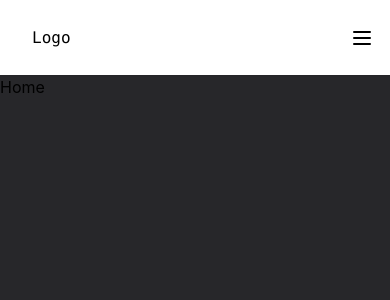
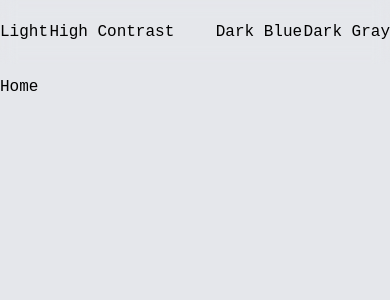
Before and after one commit to PranjalG1122/SwiftSongs, a React (Create React App) app: page / in a window 390 px wide. Shown: the top 300 px of the page. Built offline with nearby package versions, Linux system fonts and the light colour scheme.

Commit message:
Added Theme Changer

```diff
--- a/package.json
+++ b/package.json
@@ -8,6 +8,7 @@
     "@testing-library/user-event": "^13.5.0",
     "react": "^18.2.0",
     "react-dom": "^18.2.0",
+    "react-feather": "^2.0.10",
     "react-router-dom": "^6.4.3",
     "react-scripts": "5.0.1",
     "web-vitals": "^2.1.4"
--- a/public/index.html
+++ b/public/index.html
@@ -9,7 +9,7 @@
       name="description"
       content="Web site created using create-react-app"
     />
-    <link rel="apple-touch-icon" href="%PUBLIC_URL%/logo192.png" />
+    <!-- <link rel="apple-touch-icon" href="%PUBLIC_URL%/logo192.png" /> -->
     <!--
       manifest.json provides metadata used when your web app is installed on a
       user's mobile device or desktop. See https://developers.google.com/web/fundamentals/web-app-manifest/
--- a/src/components/Navbar.js
+++ b/src/components/Navbar.js
@@ -1,46 +1,49 @@
 import React from "react";
 
 export default function Navbar() {
+  const body = document.body;
+  if (localStorage.getItem("theme") === "dark") {
+    body.classList.add("dark");
+  } else if (localStorage.getItem("theme") === "blue") {
+    body.classList.add("blue");
+  } else if (localStorage.getItem("theme") === "gray") {
+    body.classList.add("gray");
+  }
+  function toggleLight() {
+    body.classList.remove("highcontrast");
+    body.classList.remove("darkblue");
+    body.classList.remove("darkgray");
+    localStorage.setItem("theme", "light");
+  }
+  function toggleHighContrast() {
+    body.classList.remove("darkblue");
+    body.classList.remove("darkgray");
+    body.classList.add("highcontrast");
+    localStorage.setItem("theme", "highcontrast");
+  }
+  function toggleDarkBlue() {
+    body.classList.remove("highcontrast");
+    body.classList.remove("darkgray");
+    body.classList.add("darkblue");
+    localStorage.setItem("theme", "darkblue");
+  }
+  function toggleDarkGray() {
+    body.classList.remove("highcontrast");
+    body.classList.remove("darkblue");
+    body.classList.add("darkgray");
+    localStorage.setItem("theme", "darkgray");
+  }
+
   return (
-    <div>
-      <nav
-        className="flex justify-between items-center h-16 bg-white text-black fixed min-h-[75px] top-0 right-0 left-0 shadow-sm font-mono"
-        role="navigation"
-      >
-        <a href="/" className="pl-8">
-          Logo
-        </a>
-        <div className="px-4 cursor-pointer md:hidden">
-          <svg
-            className="w-6 h-6"
-            fill="none"
-            stroke="currentColor"
-            viewBox="0 0 24 24"
-            xmlns="http://www.w3.org/2000/svg"
-          >
-            <path
-              strokeLinecap="round"
-              strokeLinejoin="round"
-              strokeWidth="2"
-              d="M4 6h16M4 12h16M4 18h16"
-            ></path>
-          </svg>
-        </div>
-        <div className="pr-8 md:block hidden">
-          <a href="/" className="p-4">
-            Home
-          </a>
-          <a href="/about" className="p-4">
-            About
-          </a>
-          <a href="/contact" className="p-4">
-            Contact
-          </a>
-          <a href="/signin" className="p-4">
-            Sign In
-          </a>
-        </div>
+    <>
+      <nav className="flex justify-between items-center h-16 backdrop-blur fixed top-0 right-0 left-0 ">
+        <button onClick={toggleLight}>Light</button>
+        <button onClick={toggleHighContrast} className="mr-10">
+          High Contrast
+        </button>
+        <button onClick={toggleDarkBlue}>Dark Blue</button>
+        <button onClick={toggleDarkGray}>Dark Gray</button>
       </nav>
-    </div>
+    </>
   );
 }
--- a/src/index.css
+++ b/src/index.css
@@ -4,11 +4,26 @@
 
 body {
   margin: 0;
-  font-family: -apple-system, BlinkMacSystemFont, "Segoe UI", "Roboto", "Oxygen",
+  /* font family mono */
+  font-family: "Roboto Mono", monospace;
+  /* font-family: -apple-system, BlinkMacSystemFont, "Segoe UI", "Roboto", "Oxygen",
     "Ubuntu", "Cantarell", "Fira Sans", "Droid Sans", "Helvetica Neue",
     sans-serif;
   -webkit-font-smoothing: antialiased;
-  -moz-osx-font-smoothing: grayscale;
+  -moz-osx-font-smoothing: grayscale; */
+  background-color: #e5e7eb;
+}
+body.highcontrast {
+  background-color: #000;
+  color: #fff;
+}
+body.darkblue {
+  background-image: linear-gradient(#1e293b, #0f172a);
+  color: #fff;
+}
+body.darkgray {
+  background-image: linear-gradient(#27272a, #18181b);
+  color: #fff;
 }
 
 code {
--- a/src/index.js
+++ b/src/index.js
@@ -7,7 +7,7 @@ import reportWebVitals from "./reportWebVitals";
 const root = ReactDOM.createRoot(document.getElementById("root"));
 root.render(
   <React.StrictMode>
-    <div className="min-h-screen flex flex-col items-center bg-zinc-800">
+    <div className="min-h-screen flex flex-col items-center">
       <App />
     </div>
   </React.StrictMode>
--- a/src/pages/Home.js
+++ b/src/pages/Home.js
@@ -4,9 +4,8 @@ import Container from "../components/Container";
 export default function Home() {
   return (
     <Container>
-      {" "}
-      <div className="min-h-[2000px]">
-        <h1>Home</h1>
+      <div className="min-h-screen">
+        <h1 className="">Home</h1>
       </div>
     </Container>
   );
--- a/src/pages/Page404.js
+++ b/src/pages/Page404.js
@@ -5,7 +5,7 @@ import { StyledButton } from "../components/smallcomponents";
 export default function Page404() {
   return (
     <Container top="flex-1">
-      <StyledButton>jo</StyledButton>
+      <StyledButton>404</StyledButton>
     </Container>
   );
 }
--- a/src/pages/SignIn.js
+++ b/src/pages/SignIn.js
@@ -1,9 +1,12 @@
 import React from "react";
+import Container from "../components/Container";
 
 export default function SignIn() {
   return (
-    <div>
-      <h1>Sign In</h1>
-    </div>
+    <Container>
+      <div>
+        <h1>Sign In</h1>
+      </div>
+    </Container>
   );
 }
```
Also changed, not shown: 1 other file (tests, documents, lock files or other folders).
